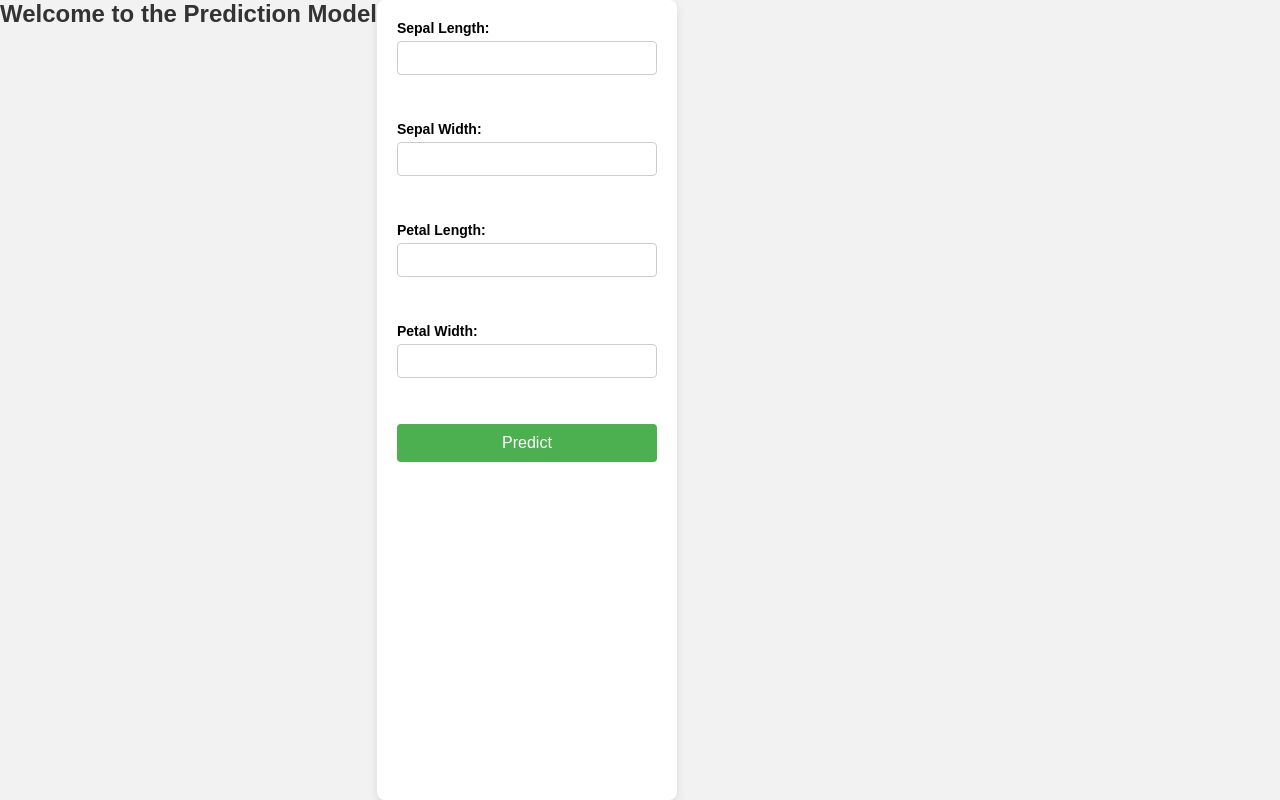
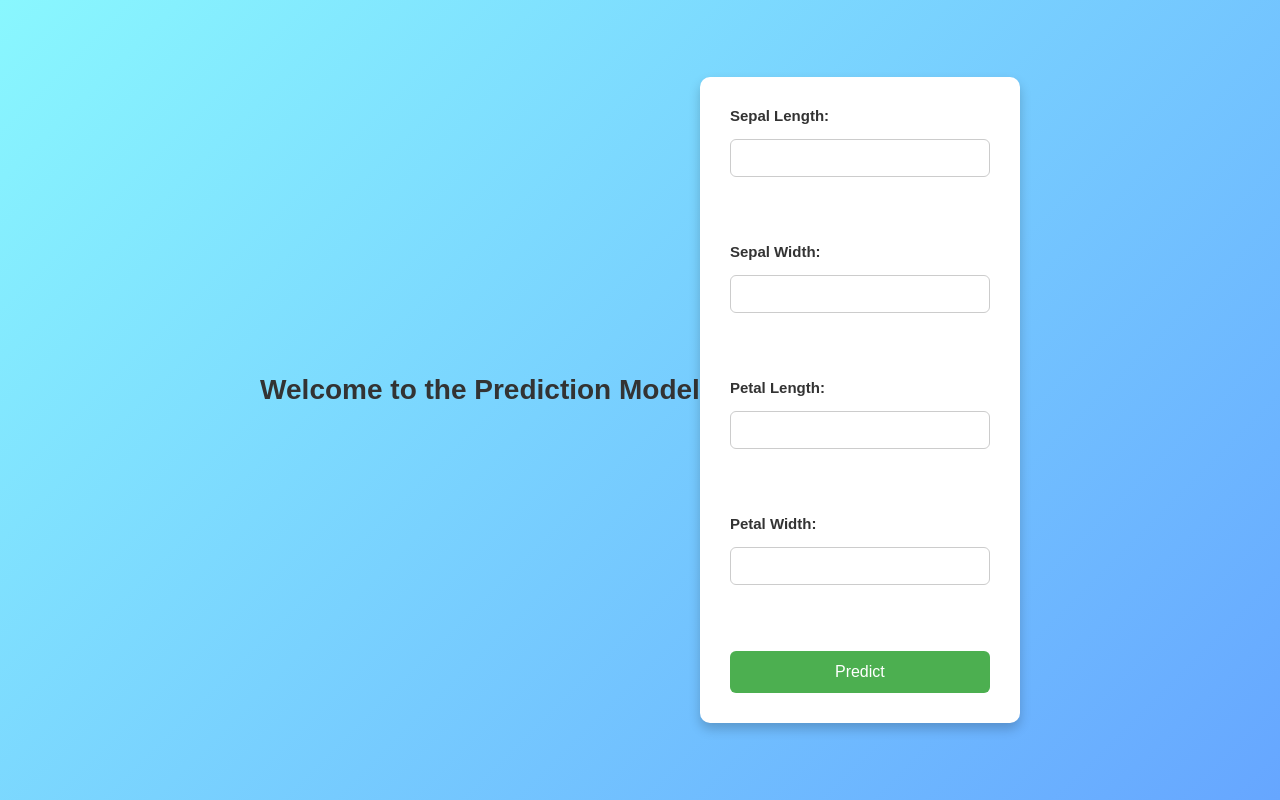
Before and after one commit to sharath507/iris-flower-detection-using-ml-and-flask, a Flask app: page / in a window 1280 px wide. Run offline with Flask 3, Linux system fonts and the light colour scheme; parts of the project's set-up code (start-up, migrations or seed data) failed here and were passed over.

Commit message:
Update style.css

```diff
--- a/static/style.css
+++ b/static/style.css
@@ -6,73 +6,87 @@
     font-family: Arial, sans-serif;
 }
 
-/* Center content */
+/* Center the body content */
 body {
     display: flex;
     justify-content: center;
-
+    align-items: center;
     height: 100vh;
-    background-color: #f2f2f2;
+    background: linear-gradient(135deg, #89f7fe, #66a6ff);
 }
 
 /* Header styling */
 h1 {
-    font-size: 24px;
+    font-size: 28px;
     color: #333;
-    text-align: left;
-    margin-bottom: 600px;
-    margin-left: 0;
+    text-align: center;
+    margin-bottom: 20px;
 }
 
 /* Form container styling */
 form {
     background-color: #fff;
-    padding: 20px;
-    border-radius: 8px;
-    box-shadow: 0px 4px 8px rgba(0, 0, 0, 0.1);
-    width: 300px;
+    padding: 30px;
+    border-radius: 10px;
+    box-shadow: 0px 6px 12px rgba(0, 0, 0, 0.2);
+    width: 320px;
     display: flex;
     flex-direction: column;
-    gap: 5px;
-    margin-left: 0;       /* Remove any left margin */
-    margin-right: auto;
+    gap: 15px;
+    transition: transform 0.3s ease, box-shadow 0.3s ease;
+}
+
+form:hover {
+    transform: translateY(-5px);
+    box-shadow: 0px 8px 16px rgba(0, 0, 0, 0.3);
 }
 
 /* Label styling */
 label {
     font-weight: bold;
-    font-size: 14px;url(style.css)
-    color: #555;
+    font-size: 15px;
+    color: #333;
 }
 
 /* Input styling */
 input[type="number"] {
-    padding: 8px;
+    padding: 10px;
     border: 1px solid #ccc;
-    border-radius: 4px;
+    border-radius: 6px;
     font-size: 14px;
+    transition: border-color 0.3s;
+}
+
+input[type="number"]:focus {
+    border-color: #66a6ff;
+    outline: none;
+    box-shadow: 0 0 5px rgba(102, 166, 255, 0.5);
 }
 
 /* Button styling */
 button {
-    padding: 10px;
+    padding: 12px;
     font-size: 16px;
     background-color: #4CAF50;
-    color: #fff;
+    color: white;
     border: none;
-    border-radius: 4px;
+    border-radius: 6px;
     cursor: pointer;
-    transition: background-color 0.3s;
+    transition: background-color 0.3s, transform 0.2s;
 }
 
 button:hover {
     background-color: #45a049;
+    transform: scale(1.05);
 }
 
 /* Prediction message styling */
 h2 {
-    text-align: left;
-    color: #333;
-    margin-top: 700px;
-    margin-right: 800px;
+    text-align: center;
+    color: #fff;
+    background-color: #333;
+    padding: 10px;
+    border-radius: 6px;
+    margin-top: 20px;
+    font-size: 18px;
 }
```
